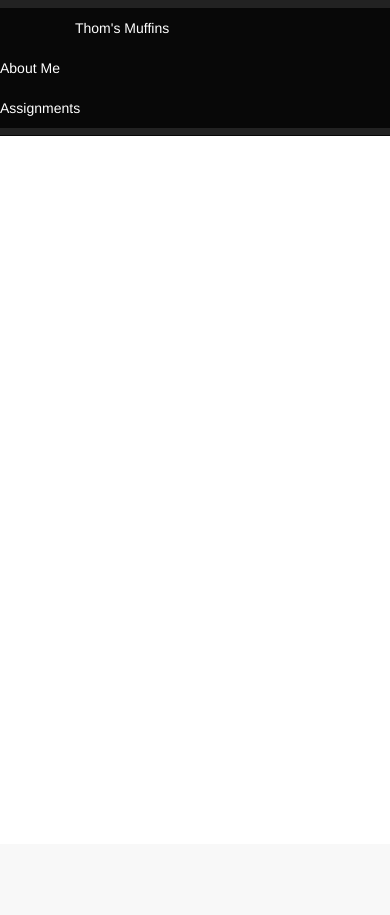
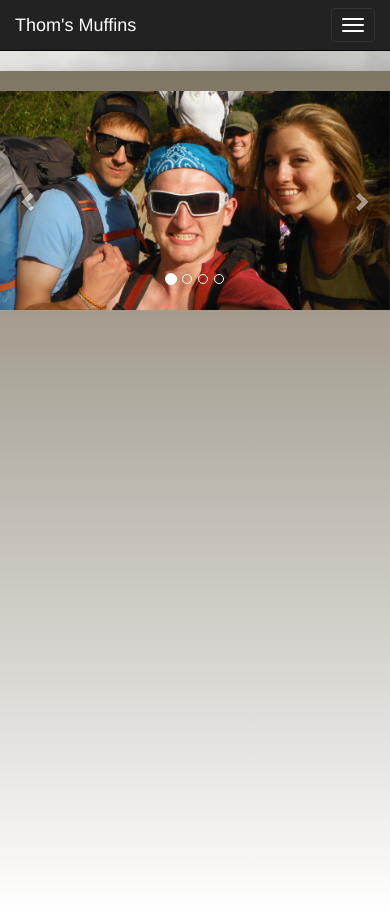
Before and after one commit to LuckyGinger/cs313_homepage, a PHP site: page / in a window 390 px wide; the page is wider, and only the part inside the window is pictured. Before the commit the page ends 136 px from the top of that part, so only its background shows below. Run offline with PHP 8.4, Linux system fonts and the light colour scheme.

Commit message:
Site is looking pretty fly. Just need to add some words and stuff. Added a navbar and a carousel.

```diff
--- /dev/null
+++ b/app/assign.php
@@ -0,0 +1,3 @@
+<?php
+	require_once("../core/assignments.php")
+?>
--- a/app/css/main.css
+++ b/app/css/main.css
@@ -1,4 +1,42 @@
+body {
+	background-image: url("../images/mountain.JPG");
+	background-repeat: no-repeat;
+	background-size: cover;
+	background-attachment: fixed;
+}
+
+.dropdown-menu li:hover .sub-menu {
+    visibility: visible;
+}
+
+.dropdown:hover .dropdown-menu {
+    display: block;
+}
+
 .gingy_img {
 	width: 45px;
 	height: 35px;
 }
+
+.coming_soon {
+	text-align: center;
+}
+
+.content_div {
+	top: 70px;
+	padding-top: 20px;
+    background: #7E7563; /* For browsers that do not support gradients */
+    background: -webkit-linear-gradient(#7E7563, #fff); /* For Safari 5.1 to 6.0 */
+    background: -o-linear-gradient(#7E7563, #fff); /* For Opera 11.1 to 12.0 */
+    background: -moz-linear-gradient(#7E7563, #fff); /* For Firefox 3.6 to 15 */
+    background: linear-gradient(#7E7563, #fff); /* Standard syntax */
+	bottom: 0;
+	min-height: 100%;
+	-webkit-box-shadow: 9px 10px 26px -5px rgba(64,64,64,1);
+	-moz-box-shadow: 9px 10px 26px -5px rgba(64,64,64,1);
+	box-shadow: 9px 10px 26px -5px rgba(64,64,64,1);
+}
+
+.img_center {
+	margin: 0 auto;
+}
--- /dev/null
+++ b/app/html/navbar.html
@@ -0,0 +1,21 @@
+<nav class="navbar navbar-inverse navbar-fixed-top">
+  <div class="container-fluid">
+    <div class="navbar-header">
+      <button type="button" class="navbar-toggle" data-toggle="collapse" data-target="#myNavbar">
+        <span class="icon-bar"></span>
+        <span class="icon-bar"></span>
+        <span class="icon-bar"></span>
+      </button>
+      <a class="navbar-brand" href="index.php">Thom's Muffins</a>
+    </div>
+    <div class="collapse navbar-collapse" id="myNavbar">
+      <ul class="nav navbar-nav">
+        <li><a class="assign" href="assign.php">Assignments</span></a></li>
+      </ul>
+      <ul class="nav navbar-nav navbar-right">
+        <li><a href="#"><span class="glyphicon glyphicon-user"></span> Sign Up</a></li>
+        <li><a href="#"><span class="glyphicon glyphicon-log-in"></span> Login</a></li>
+      </ul>
+    </div>
+  </div>
+</nav>
--- /dev/null
+++ b/app/js/main.js
@@ -0,0 +1,5 @@
+$(document).ready(function(){
+	$(".assign").click(function(){
+
+	}
+})
--- a/core/homepage.php
+++ b/core/homepage.php
@@ -1,15 +1,4 @@
 <?php
-
-	// if(!isset($_COOKIE["cookie_visits"])) {
-	// 	$cookie_num = 1;
-	// } else {
-	// 	$cookie_num = $_COOKIE["cookie_visits"];
-	// 	$cookie_num += 1;
-	// }
-
-	// setcookie("cookie_visits", $cookie_num);
-
-	// echo $_COOKIE["cookie_visits"];
 
 ?>
 
@@ -17,24 +6,65 @@
 <head>
 	<link rel="stylesheet" href="http://maxcdn.bootstrapcdn.com/bootstrap/3.3.6/css/bootstrap.min.css">
 	<script src="https://ajax.googleapis.com/ajax/libs/jquery/1.12.0/jquery.min.js"></script>
-	<script src="http://maxcdn.bootstrapcdn.com/bootstrap/3.3.6/js/bootstrap.min.js"></script>
+	<script src="https://maxcdn.bootstrapcdn.com/bootstrap/3.3.6/js/bootstrap.min.js"></script>
 	<link rel="stylesheet" type="text/css" href="css/main.css">
+	<!-- <script type="text/javascript" src="./js/main.js"></script> -->
 
 	<title>.::Thom's Muffins::.</title>
 
 </head>
 <body>
-	<nav class="navbar navbar-inverse navbar-fixed-top">
-	    <a class="navbar-brand" href="#">
-        	<img class="gingy_img" alt="Brand" src="images/Gingy_1.jpg">
-        </a>
-		<ul class="nav navbar-nav">
-	        <li class="active"><a href="#">Thom's Muffins<span class="sr-only">(current)</span></a></li>
-	        <li class="active"><a href="#">About Me<span class="sr-only">(current)</span></a></li>
-	        <li class="active"><a href="#">Assignments<span class="sr-only">(current)</span></a></li>
-	    </ul>
-	</nav>
+	<?php include "../app/html/navbar.html" ?>
 
+	<div class="row">
+		<div class="col-md-1 col-sm-2"></div>
+		<div class="content_div col-md-7 col-sm-8">
+
+			<div id="myCarousel" class="carousel slide" data-ride="carousel">
+				<!-- Indicators -->
+				<ol class="carousel-indicators">
+					<li data-target="#myCarousel" data-slide-to="0" class="active"></li>
+					<li data-target="#myCarousel" data-slide-to="1"></li>
+					<li data-target="#myCarousel" data-slide-to="2"></li>
+					<li data-target="#myCarousel" data-slide-to="3"></li>
+				</ol>
+
+				<!-- Wrapper for slides -->
+				<div class="carousel-inner"  role="listbox">
+					<div class="item active">
+						<img src="./images/hiking.jpg" class="img_center" alt="hiking">
+					</div>
+
+					<div class="item">
+						<img src="./images/bridge_jumping.jpg" class="img_center" alt="jumping">
+					</div>
+
+					<div class="item">
+						<img src="./images/roomies.JPG" class="img_center" alt="roomies">
+					</div>
+
+					<div class="item">
+						<img src="./images/the_great_flood.jpg" class="img_center" alt="flood">
+					</div>
+				</div>
+
+				<!-- Left and right controls -->
+				<a class="left carousel-control" href="#myCarousel" role="button" data-slide="prev">
+					<span class="glyphicon glyphicon-chevron-left" aria-hidden="true"></span>
+					<span class="sr-only">Previous</span>
+				</a>
+				<a class="right carousel-control" href="#myCarousel" role="button" data-slide="next">
+					<span class="glyphicon glyphicon-chevron-right" aria-hidden="true"></span>
+					<span class="sr-only">Next</span>
+				</a>
+
+			</div>
+
+
+		</div>
+		<div class="col-md-4 col-sm-2"></div>
+
+	</div>
 
 
 </body>
```
Also changed, not shown: core/assignments.php (added, +28 -0 lines), app/images/bridge_jumping.jpg (added), app/images/hiking.JPG (added), app/images/mountain.JPG (added), app/images/roomies.JPG (added), app/images/the_great_flood.jpg (added), app/index.php (line endings or trailing spaces).
